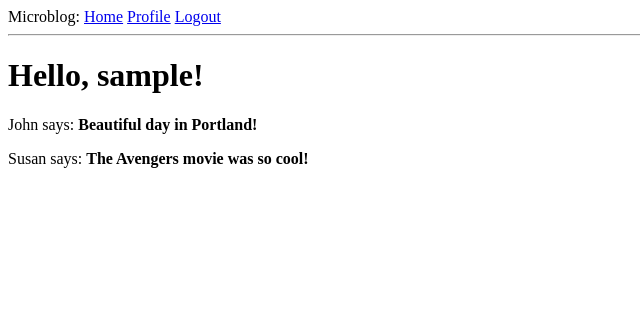
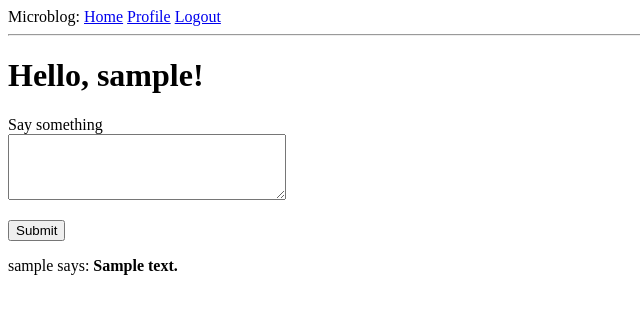
Before and after one commit to tamagochka/learning_flask, a Flask app: page / in a window 1280 px wide. Shown: the top 314 px of the page, without its empty margins (0-640 px from the left). Run offline with Flask 3, Linux system fonts and the light colour scheme; a user stored in the database is signed in; tables that the repository leaves empty hold one stand-in row (values such as "Sample post"); parts of the project's set-up code (start-up, migrations or seed data) failed here and were passed over.

Commit message:
eighth chapter: posting posts and show real posts

```diff
--- a/app/forms.py
+++ b/app/forms.py
@@ -51,3 +51,10 @@ class EditProfileForm(FlaskForm):
 
 class EmptyForm(FlaskForm):
     submit = SubmitField('Submit')
+
+
+class PostForm(FlaskForm):
+    post = TextAreaField('Say something', validators=[
+        DataRequired(), Length(min=1, max=140)
+    ])
+    submit = SubmitField('Submit')
--- a/app/routes.py
+++ b/app/routes.py
@@ -1,28 +1,28 @@
 from flask import render_template, flash, redirect, url_for, request
 from app import app, db
-from app.forms import LoginForm, RegistrationForm, EditProfileForm, EmptyForm
+from app.forms import LoginForm, RegistrationForm, EditProfileForm, EmptyForm, PostForm
 from flask_login import current_user, login_user, logout_user, login_required
 from sqlalchemy import select
-from app.models import User
+from app.models import User, Post
 from urllib.parse import urlsplit
 from datetime import datetime, timezone
 
 
-@app.route('/')
-@app.route('/index')
+@app.route('/', methods=['GET', 'POST'])
+@app.route('/index', methods=['GET', 'POST'])
 @login_required  # страница защищена от неавторизованных пользователей
 def index():
-    posts = [
-        {
-            'author': {'username': 'John'},
-            'body': 'Beautiful day in Portland!'
-        },
-        {
-            'author': {'username': 'Susan'},
-            'body': 'The Avengers movie was so cool!'
-        }
-    ]
-    return render_template('index.html', title='Home', posts=posts)
+    form = PostForm()
+    if form.validate_on_submit():
+        post = Post(body=form.post.data, author=current_user)
+        db.session.add(post)
+        db.session.commit()
+        flash('Your post is now live!')
+        return redirect(url_for('index'))  # отвечать на post запрос редиректом является хорошей практикой
+        # т.к. при обновлении страницы браузер не будет просить пользователя повторно отправить форму
+    posts = db.session.scalars(current_user.following_posts()).all()
+    return render_template('index.html', title='Home', form=form, posts=posts)
+
 
 @app.route('/login', methods=['GET', 'POST'])
 def login():
--- a/app/templates/index.html
+++ b/app/templates/index.html
@@ -1,6 +1,18 @@
 {% extends "base.html" %}
+
 {% block content %}
     <h1>Hello, {{ current_user.username }}!</h1>
+    <form action="" method="post">
+        {{ form.hidden_tag() }}
+        <p>
+            {{ form.post.label }}<br>
+            {{ form.post(cols=32, rows=4) }}<br>
+            {% for error in form.post.errors %}
+                <span style="color: red;">[{{ error }}]</span>
+            {% endfor %}
+        </p>
+        <p>{{ form.submit() }}</p>
+    </form>
     {% for post in posts %}
         <div><p>{{ post.author.username }} says: <b>{{ post.body }}</b></p></div>
     {% endfor %}
```
